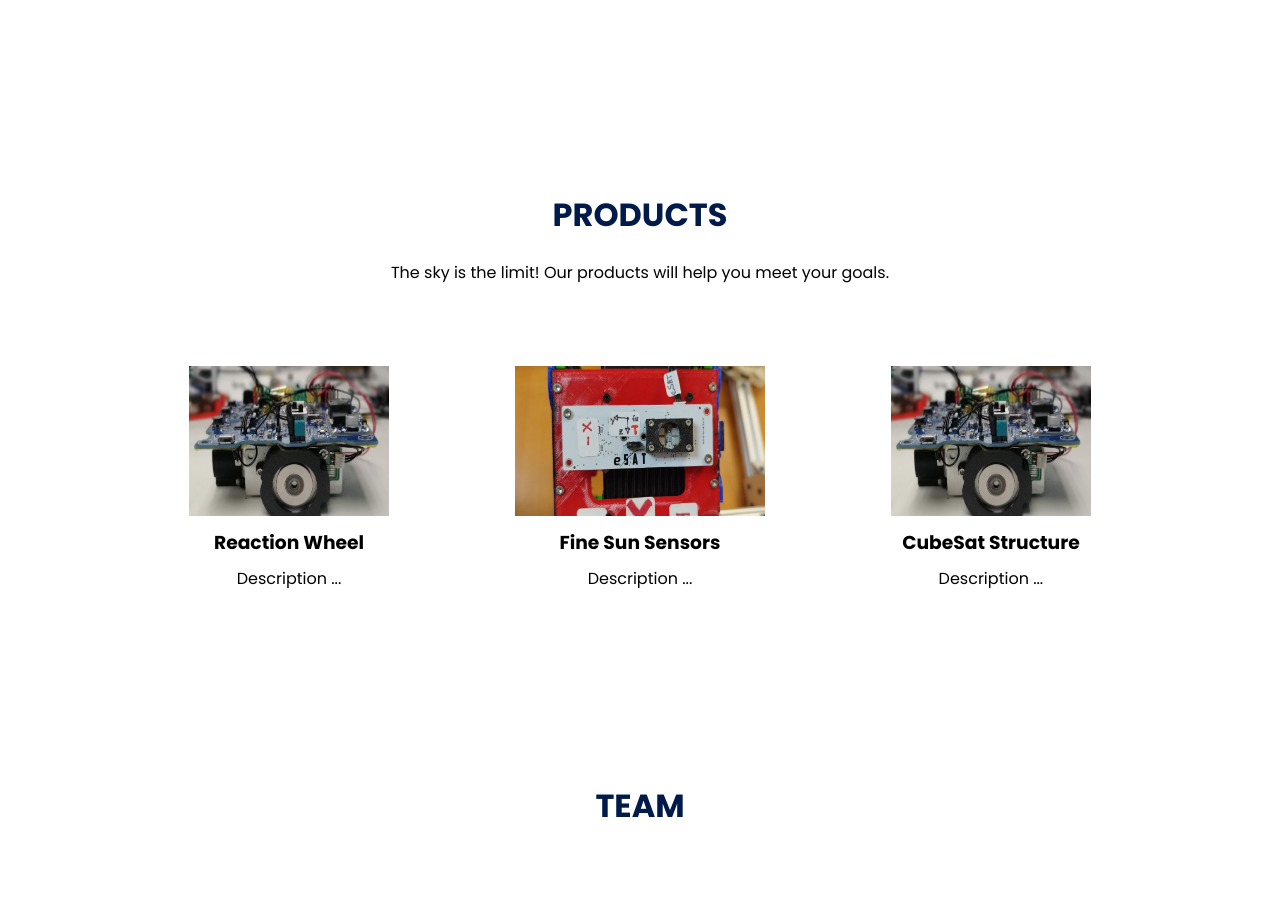
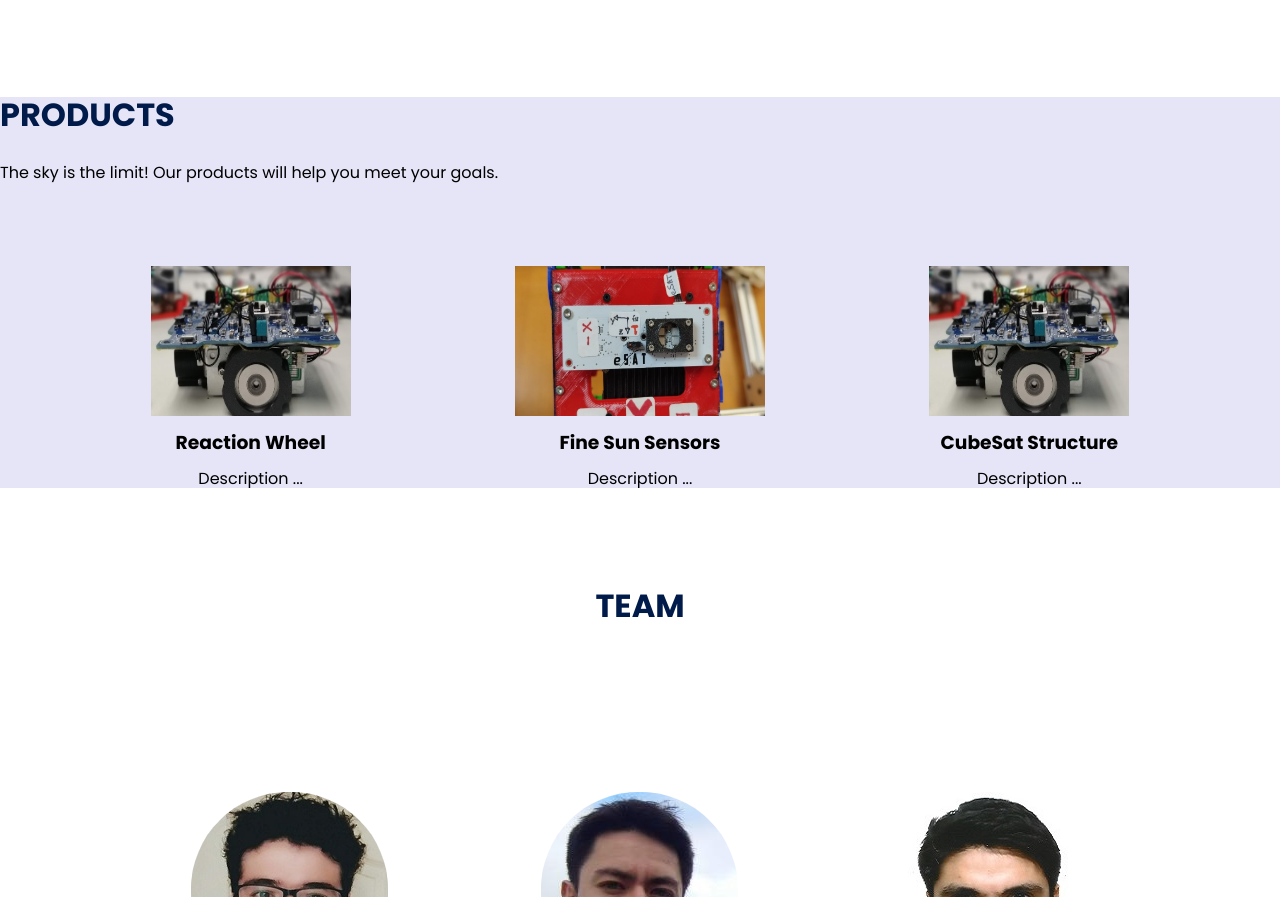
Before and after one commit to Space3Dynamics/eSat_webpage, a plain HTML site: page index.html in a window 1280 px wide. Shown: the part 2001-2898 px from the top of the page. Drawn offline with Linux system fonts and the light colour scheme.

Commit message:
PRUEBA FONDO AZUL

```diff
--- a/index.html
+++ b/index.html
@@ -147,7 +147,7 @@
         </div>
         </section>
 
-        <section id="products" class="container about">
+        <section id="products" class="knowledge">
         <h2 class="subtitle">PRODUCTS</h2>
         <p class="about__paragraph">The sky is the limit! Our products will help you meet your goals.</p>
 
```
